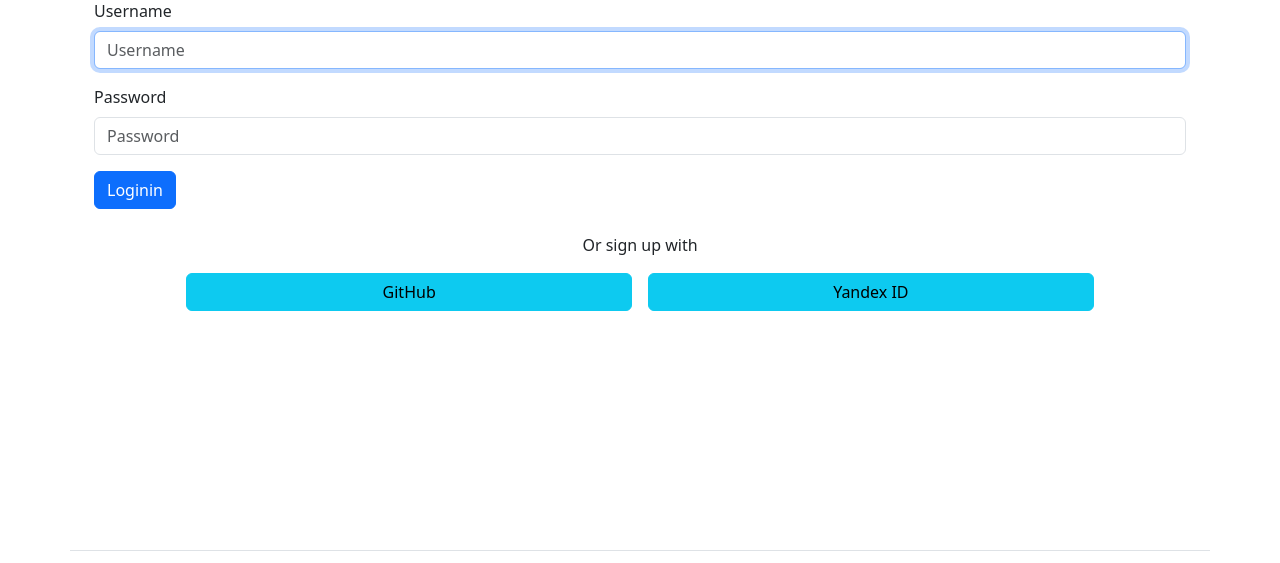
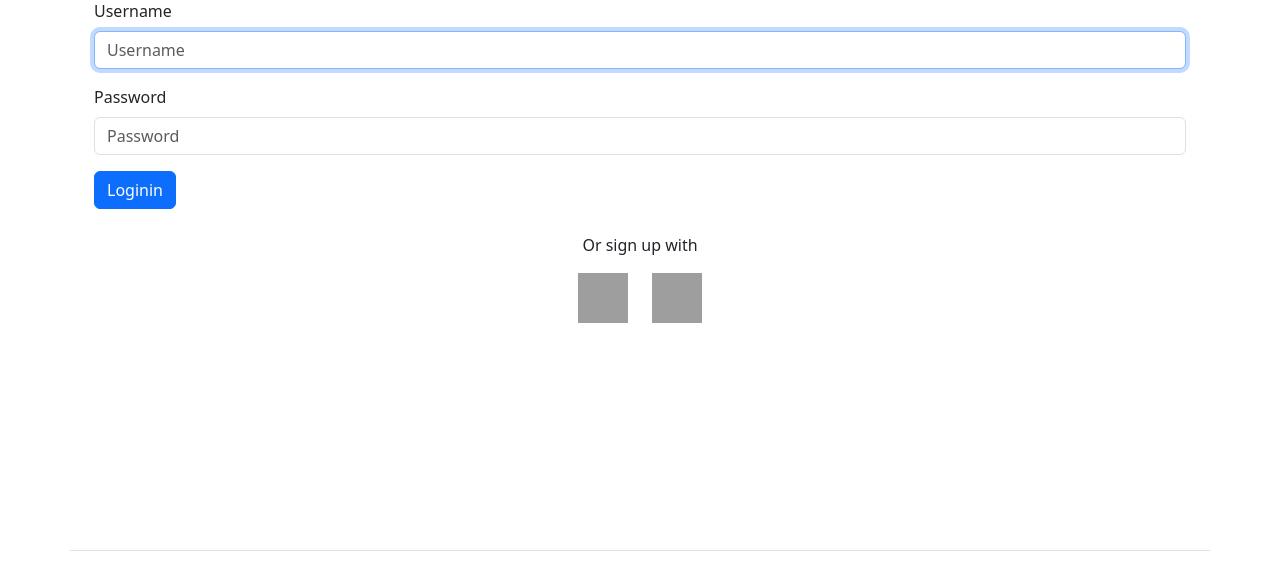
Before and after one commit to DolAndd/python-project-52, a Django app: page /login/ in a window 1280 px wide. Shown: the part 153-716 px from the top of the page. Run offline with Django 5.2, Linux system fonts and the light colour scheme; some libraries are stand-ins or nearby versions; grey boxes are pictures that could not be loaded.

Commit message:
update auth with icons

```diff
--- a/task_manager/templates/login.html
+++ b/task_manager/templates/login.html
@@ -16,17 +16,26 @@
 
     <div class="mt-4">
     <p class="text-center">{% trans "Or sign up with" %}</p>
-    <div class="row justify-content-center g-3">  <!-- g-3 — отступы между колонками -->
-        <div class="col-md-5 col-12 text-center">  <!-- На мобильных — полная ширина -->
-            <a href="{% url 'social:begin' 'github' %}" class="btn btn-info w-100">
-                <i class="fab fa-github"></i> GitHub
-            </a>
-        </div>
-        <div class="col-md-5 col-12 text-center">
-            <a href="{% url 'social:begin' 'yandex-oauth2' %}" class="btn btn-info w-100">
-                <i class="fab fa-yandex"></i> Yandex ID
-            </a>
-        </div>
+    <div class="d-flex justify-content-center gap-4">
+        <!-- GitHub Icon -->
+        <a href="{% url 'social:begin' 'github' %}" class="position-relative d-block" style="width: 50px; height: 50px;" title="GitHub">
+            <img alt="GitHub icon"
+                 fetchpriority="high"
+                 decoding="async"
+                 class="object-contain mix-blend-multiply w-100 h-100"
+                 src="https://cdn-icons-png.flaticon.com/512/25/25231.png"
+                 style="position: absolute; inset: 0; color: transparent;">
+        </a>
+
+        <!-- Yandex Icon -->
+        <a href="{% url 'social:begin' 'yandex-oauth2' %}" class="position-relative d-block" style="width: 50px; height: 50px;" title="Yandex">
+            <img alt="Yandex icon"
+                 fetchpriority="high"
+                 decoding="async"
+                 class="object-contain mix-blend-multiply w-100 h-100"
+                 src="https://cdn-icons-png.freepik.com/256/12452/12452456.png"
+                 style="position: absolute; inset: 0; color: transparent;">
+        </a>
     </div>
 </div>
     </div>
```
Also changed, not shown: task_manager/templates/user/create.html (+21 -3 lines).
